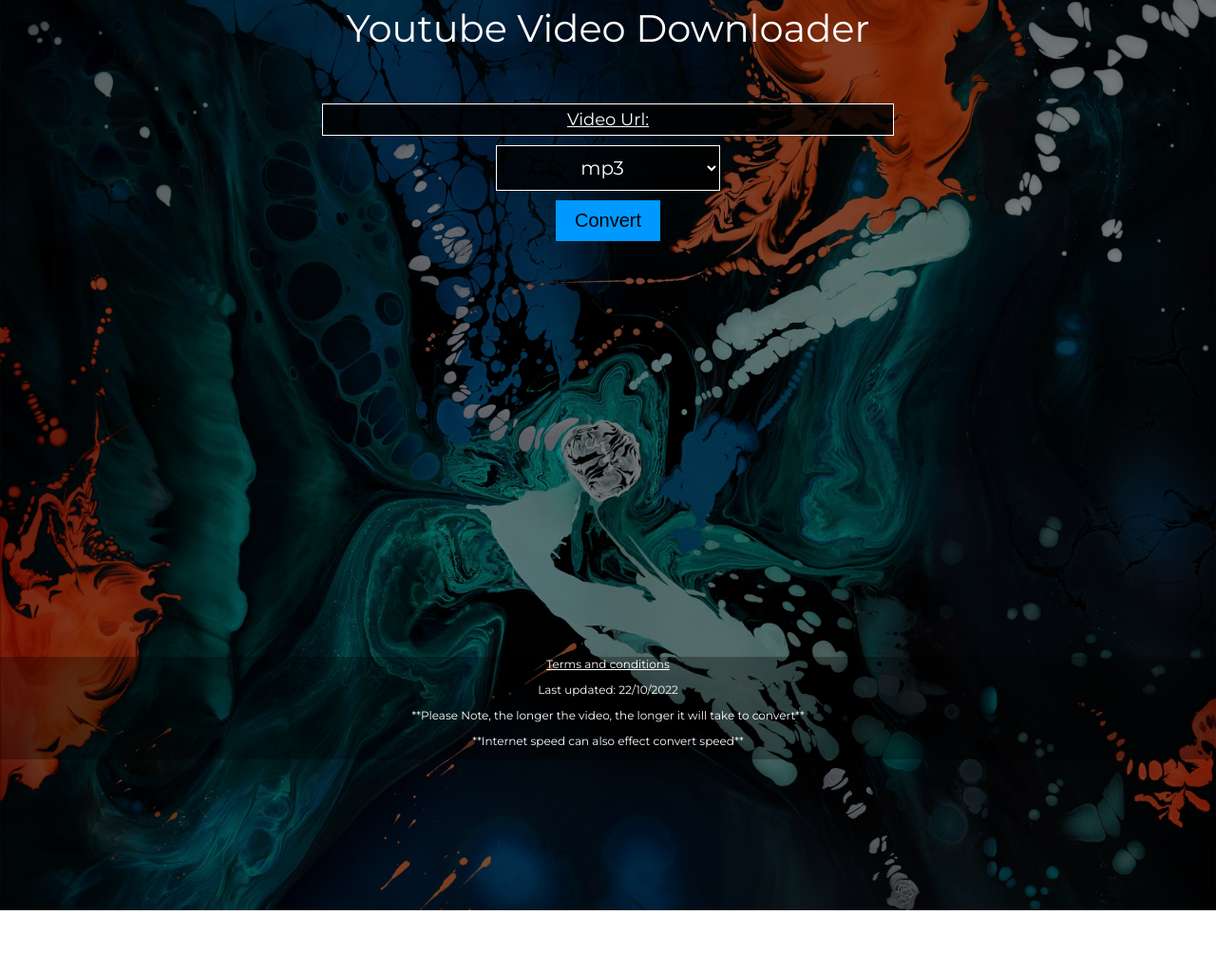
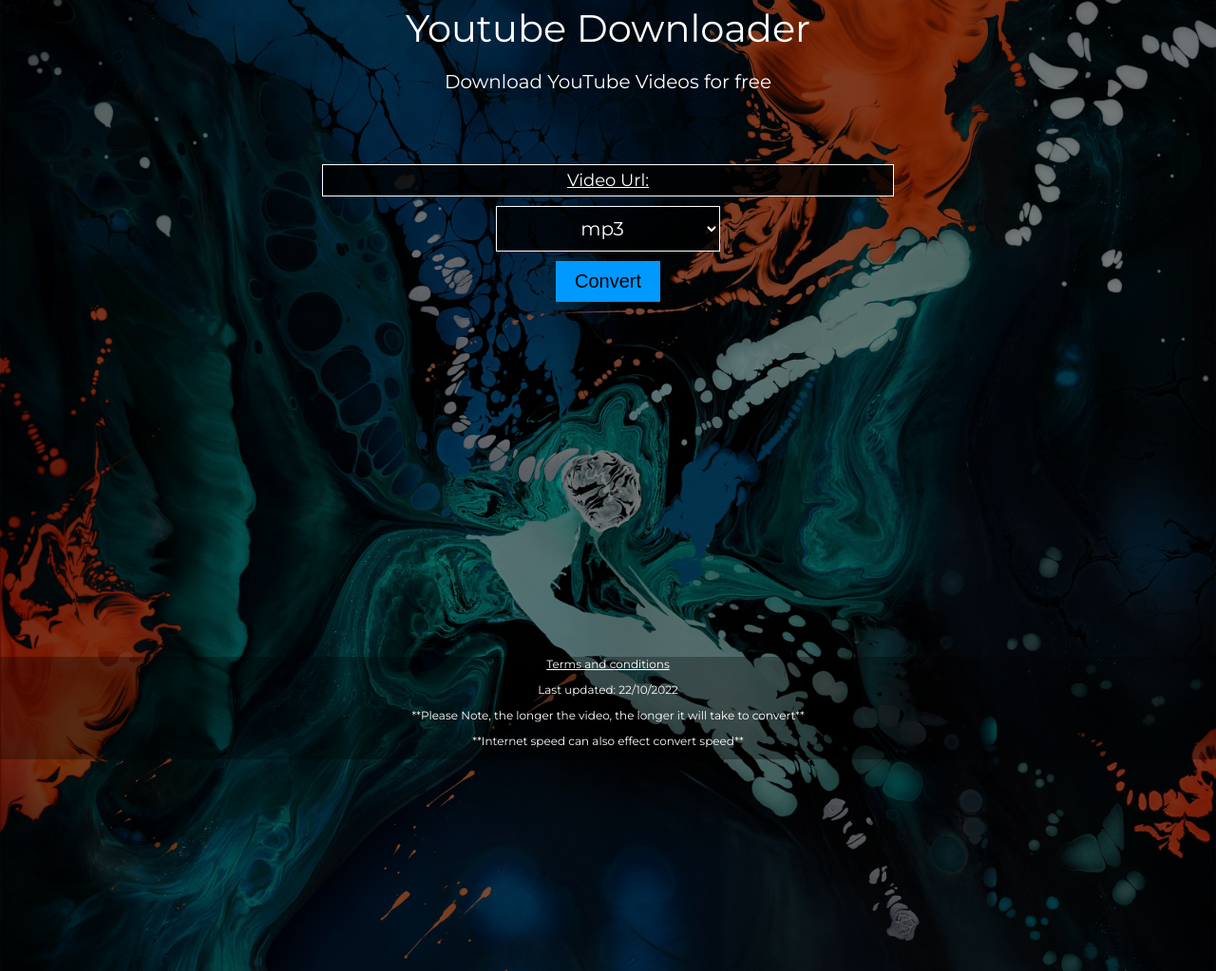
Before and after one commit to WombatDingbat/Youtube-Video-downloader, a plain HTML site: page index.html in a window 1280 px wide. Shown: the whole page at 95% size. Before the commit the page ends 959 px from the top, so only its background shows below. Drawn offline with Linux system fonts and the light colour scheme.

Commit message:
Add files via upload

```diff
--- a/index.html
+++ b/index.html
@@ -10,10 +10,11 @@
 </head>
 <body>
     <header>
-        Youtube Video Downloader
+        Youtube Downloader
+        <P style="font-size: 20px;">Download YouTube Videos for free</P>
     </header>
     <main>
-        <input class='URL-input' placeholder='Video Url:' required/>
+        <input class='URL-input' placeholder='Video Url:'/>
 	    <select class='opt'>
 		    <option value='mp3'>mp3</option>
 		    <option value='mp4'>mp4</option>
```
